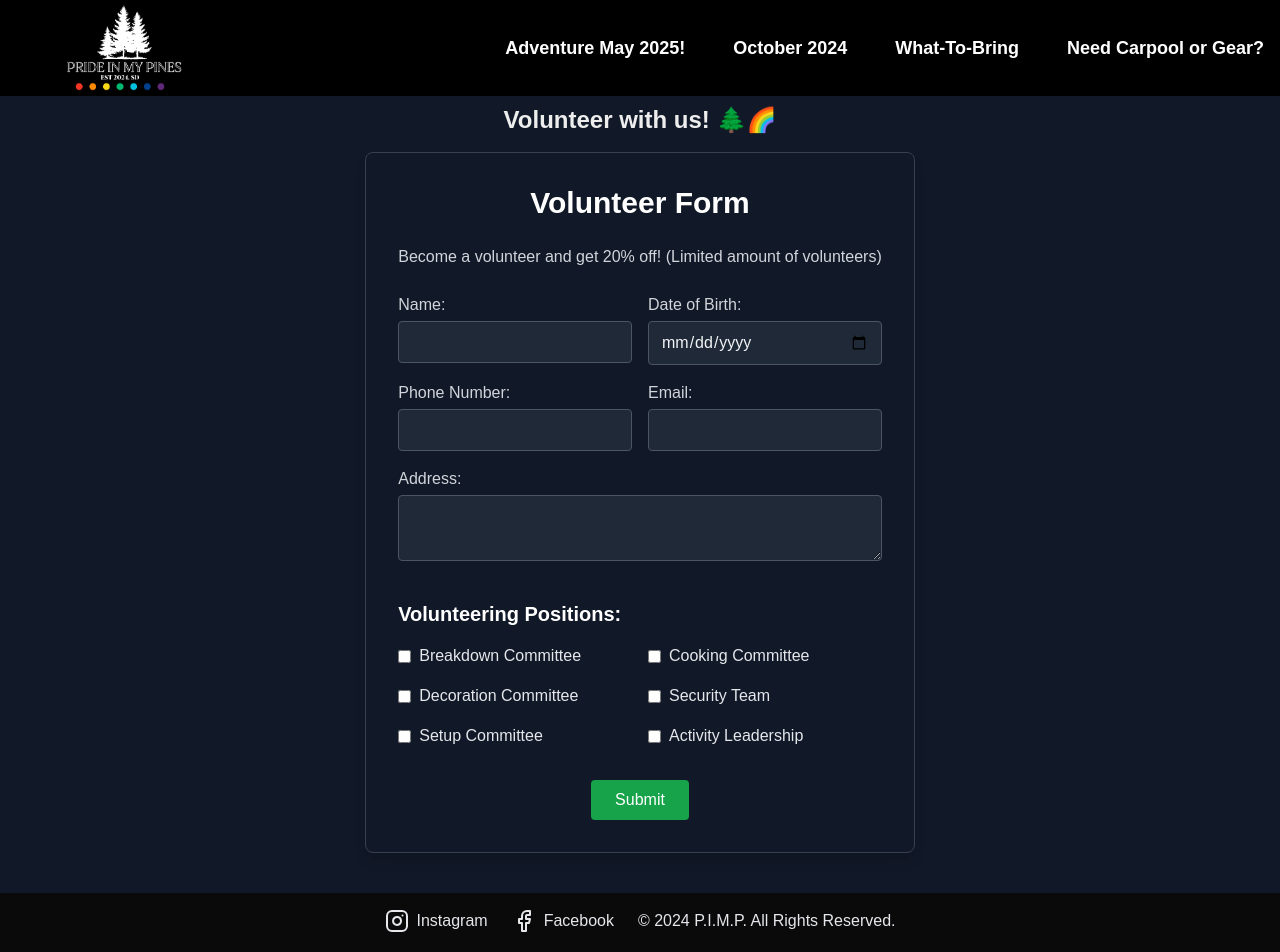
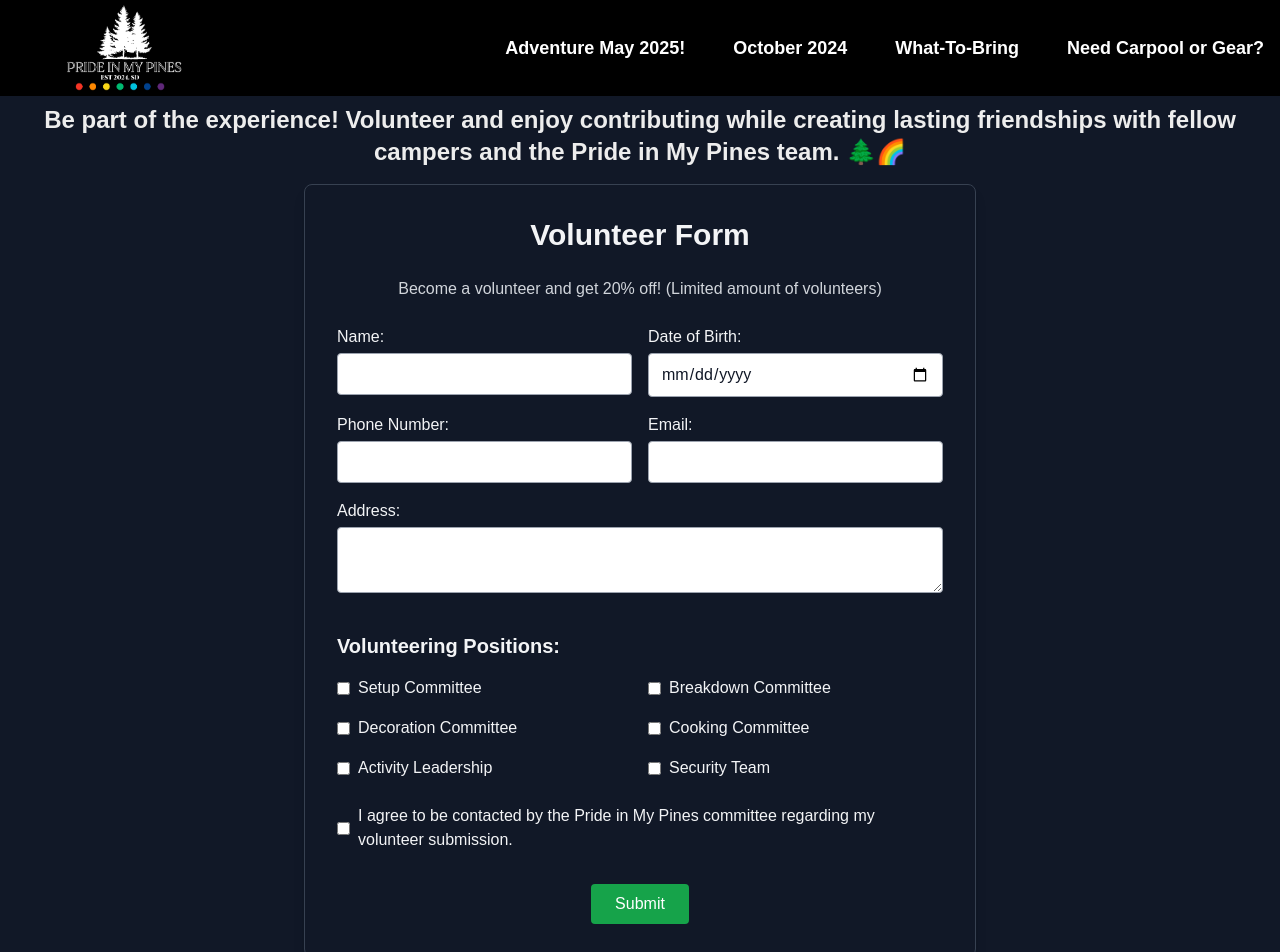
Before and after one commit to lexfm/pride-in-my-pines, a Next.js app: page /volunteer in a window 1280 px wide. Shown: the top 952 px of the page. Built offline with nearby package versions, Linux system fonts and the light colour scheme.

Commit message:
Feat: Prettified volunteer form

```diff
--- a/components/imageCarousel.tsx
+++ b/components/imageCarousel.tsx
@@ -48,7 +48,6 @@ const ImageCarousel = ({ images }: ImageCarouselProps) => {
                 alt={`Slide ${index}`}
                 width={400} // Set an appropriate width
                 height={300} // Set an appropriate height
-                objectFit="cover"
                 className="object-cover w-full h-[300px] md:h-[500px]"
               />
             </SwiperSlide>
--- a/components/volunteerForm.tsx
+++ b/components/volunteerForm.tsx
@@ -1,21 +1,50 @@
 import React, { useState } from 'react';
 
+interface FormData {
+    name: string;
+    dob: string;
+    phone: string;
+    email: string;
+    address: string;
+    positions: string[];
+    consent: boolean;
+}
+
+interface Toast {
+    type: 'success' | 'error';
+    message: string;
+}
+
 const VolunteerForm: React.FC = () => {
-  const [formData, setFormData] = useState({
+    const [formData, setFormData] = useState<FormData>({
         name: '',
         dob: '',
         phone: '',
         email: '',
         address: '',
-    positions: [] as string[],
+        positions: [],
+        consent: false,
     });
 
-  const [toast, setToast] = useState<{ type: 'success' | 'error'; message: string } | null>(null);
-  const [formSubmitted, setFormSubmitted] = useState(false); // ✅ Added this state
+    const positionDescriptions: Record<string, string> = {
+        'Breakdown Committee': 'Assist with event teardown and cleanup.',
+        'Cooking Committee': 'Help prepare and serve food to attendees.',
+        'Decoration Committee': 'Set up decorations and beautify the event space.',
+        'Security Team': 'Help ensure everyones safety during the event.',
+        'Setup Committee': 'Assist with setup and logistics before the event starts.',
+        'Activity Leadership': 'Lead games, workshops, or activities for attendees.',
+    };
+
+    const [formSubmitted, setFormSubmitted] = useState(false);
+    const [toast, setToast] = useState<Toast | null>(null);
+    const [isSubmitting, setIsSubmitting] = useState(false);
 
     const handleChange = (e: React.ChangeEvent<HTMLInputElement | HTMLTextAreaElement>) => {
-    const { name, value } = e.target;
-    setFormData({ ...formData, [name]: value });
+        const { name, value, type, checked } = e.target as HTMLInputElement;
+        setFormData((prev) => ({
+            ...prev,
+            [name]: type === 'checkbox' && name === 'consent' ? checked : value,
+        }));
     };
 
     const handleCheckboxChange = (e: React.ChangeEvent<HTMLInputElement>) => {
@@ -28,44 +57,80 @@ const VolunteerForm: React.FC = () => {
         }));
     };
 
-  const showToast = (type: 'success' | 'error', message: string) => {
-    setToast({ type, message });
-    setTimeout(() => setToast(null), 3000); // Auto-hide after 3 seconds
+    const validateForm = () => {
+        const phoneRegex = /^[0-9\-\+\s\(\)]{7,15}$/;
+        const emailRegex = /^[^\s@]+@[^\s@]+\.[^\s@]+$/;
+        if (!emailRegex.test(formData.email)) {
+            setToast({ type: 'error', message: 'Please enter a valid email address.' });
+            return false;
+        }
+        if (!phoneRegex.test(formData.phone)) {
+            setToast({ type: 'error', message: 'Please enter a valid phone number.' });
+            return false;
+        }
+        if (!formData.consent) {
+            setToast({ type: 'error', message: 'You must agree to be contacted.' });
+            return false;
+        }
+        return true;
     };
 
     const handleSubmit = async (e: React.FormEvent) => {
         e.preventDefault();
+        if (!validateForm()) return;
+
+        if ((formData as any).website) {
+            // If bot filled the honeypot field, silently stop processing.
+            return;
+        }
+
+        setIsSubmitting(true);
         try {
             const response = await fetch('/api/send-email', {
                 method: 'POST',
                 headers: { 'Content-Type': 'application/json' },
                 body: JSON.stringify(formData),
             });
+            const result = await response.json();
             if (response.ok) {
-        showToast('success', '✅ Form submitted successfully!');
-        setFormSubmitted(true); // ✅ Hide form and show success message
+                setFormSubmitted(true);
+                setToast({ type: 'success', message: 'Thank you for volunteering! We will contact you soon.' });
+                // Auto-clear form
+                setFormData({
+                    name: '',
+                    dob: '',
+                    phone: '',
+                    email: '',
+                    address: '',
+                    positions: [],
+                    consent: false,
+                });
             } else {
-        showToast('error', '❌ Failed to submit the form.');
+                setToast({ type: 'error', message: result.message || 'Failed to submit the form.' });
             }
-    } catch (error) {
-      showToast('error', '❌ An unexpected error occurred.');
+        } catch {
+            setToast({ type: 'error', message: 'There was an unexpected error submitting the form.' });
+        } finally {
+            setIsSubmitting(false);
         }
     };
 
     const positions = [
+        'Setup Committee',
         'Breakdown Committee',
+        'Decoration Committee',
         'Cooking Committee',
-    'Decoration Committee',
+        'Activity Leadership',
         'Security Team',
-    'Setup Committee',
-    'Activity Leadership',
     ];
 
     return (
         <div className="relative">
-      {/* ✅ Toast */}
+            {/* Toast */}
             {toast && (
                 <div
+                    role="alert"
+                    aria-live="polite"
                     className={`fixed top-4 right-4 px-6 py-3 rounded-lg shadow-lg transition-opacity duration-300 ease-in-out
           ${toast.type === 'success' ? 'bg-green-600 text-white' : 'bg-red-600 text-white'}`}
                 >
@@ -78,18 +143,19 @@ const VolunteerForm: React.FC = () => {
                 </div>
             )}
 
-      {/* ✅ Success Message or Form */}
+            {/* Success Message or Form */}
             {formSubmitted ? (
                 <div className="max-w-2xl mx-auto bg-green-700 text-white rounded-lg shadow-lg p-8 text-center">
                     <h2 className="text-3xl font-bold mb-4">Thank you for volunteering! 🎉</h2>
+                    <p className="text-lg mt-4"> A confirmation message has been sent to the provided email. [Please make sure to check your Spam/Junk folder!] </p>
                     <p className="text-lg">We appreciate your willingness to help. Our team will contact you soon!</p>
                 </div>
             ) : (
                 <form
                     onSubmit={handleSubmit}
-          className="max-w-2xl mx-auto bg-gray-900 shadow-lg rounded-lg p-8 border border-gray-700 text-gray-100"
+                    className="max-w-2xl mx-auto bg-gray-900 shadow-lg rounded-lg p-8 border border-gray-700 text-gray-900"
                 >
-          <h2 className="text-3xl font-bold text-white mb-6 text-center">Volunteer Form</h2>
+                    <h2 className="text-3xl font-bold text-gray-100 mb-6 text-center">Volunteer Form</h2>
                     <p className="text-center text-gray-300 mb-6">
                         Become a volunteer and get 20% off! (Limited amount of volunteers)
                     </p>
@@ -97,71 +163,76 @@ const VolunteerForm: React.FC = () => {
                     <div className="space-y-4">
                         <div className="flex flex-col md:flex-row md:space-x-4">
                             <div className="flex-1">
-                <label className="block text-gray-300 font-medium mb-1">Name:</label>
+                                <label htmlFor="name" className="block text-gray-100 font-medium mb-1">Name:</label>
                                 <input
+                                    id="name"
                                     type="text"
                                     name="name"
                                     value={formData.name}
                                     onChange={handleChange}
                                     required
-                  className="w-full border border-gray-600 rounded px-3 py-2 bg-gray-800 text-gray-100 focus:ring-2 focus:ring-green-500 focus:outline-none transition duration-300 ease-in-out"
+                                    className="w-full border border-gray-400 rounded px-3 py-2 bg-white text-gray-900 focus:ring-2 focus:ring-green-500 focus:outline-none transition duration-300 ease-in-out"
                                 />
                             </div>
                             <div className="flex-1">
-                <label className="block text-gray-300 font-medium mb-1">Date of Birth:</label>
+                                <label htmlFor="dob" className="block text-gray-100 font-medium mb-1">Date of Birth:</label>
                                 <input
+                                    id="dob"
                                     type="date"
                                     name="dob"
                                     value={formData.dob}
                                     onChange={handleChange}
                                     required
-                  className="w-full border border-gray-600 rounded px-3 py-2 bg-gray-800 text-gray-100 focus:ring-2 focus:ring-green-500 focus:outline-none transition duration-300 ease-in-out"
+                                    className="w-full border border-gray-400 rounded px-3 py-2 bg-white text-gray-900 focus:ring-2 focus:ring-green-500 focus:outline-none transition duration-300 ease-in-out"
                                 />
                             </div>
                         </div>
 
                         <div className="flex flex-col md:flex-row md:space-x-4">
                             <div className="flex-1">
-                <label className="block text-gray-300 font-medium mb-1">Phone Number:</label>
+                                <label htmlFor="phone" className="block text-gray-100 font-medium mb-1">Phone Number:</label>
                                 <input
+                                    id="phone"
                                     type="tel"
                                     name="phone"
                                     value={formData.phone}
                                     onChange={handleChange}
                                     required
-                  className="w-full border border-gray-600 rounded px-3 py-2 bg-gray-800 text-gray-100 focus:ring-2 focus:ring-green-500 focus:outline-none transition duration-300 ease-in-out"
+                                    className="w-full border border-gray-400 rounded px-3 py-2 bg-white text-gray-900 focus:ring-2 focus:ring-green-500 focus:outline-none transition duration-300 ease-in-out"
                                 />
                             </div>
                             <div className="flex-1">
-                <label className="block text-gray-300 font-medium mb-1">Email:</label>
+                                <label htmlFor="email" className="block text-gray-100 font-medium mb-1">Email:</label>
                                 <input
+                                    id="email"
                                     type="email"
                                     name="email"
                                     value={formData.email}
                                     onChange={handleChange}
                                     required
-                  className="w-full border border-gray-600 rounded px-3 py-2 bg-gray-800 text-gray-100 focus:ring-2 focus:ring-green-500 focus:outline-none transition duration-300 ease-in-out"
+                                    className="w-full border border-gray-400 rounded px-3 py-2 bg-white text-gray-900 focus:ring-2 focus:ring-green-500 focus:outline-none transition duration-300 ease-in-out"
                                 />
                             </div>
                         </div>
 
                         <div>
-              <label className="block text-gray-300 font-medium mb-1">Address:</label>
+                            <label htmlFor="address" className="block text-gray-100 font-medium mb-1">Address:</label>
                             <textarea
+                                id="address"
                                 name="address"
                                 value={formData.address}
                                 onChange={handleChange}
                                 required
-                className="w-full border border-gray-600 rounded px-3 py-2 bg-gray-800 text-gray-100 focus:ring-2 focus:ring-green-500 focus:outline-none transition duration-300 ease-in-out"
+                                className="w-full border border-gray-400 rounded px-3 py-2 bg-white text-gray-900 focus:ring-2 focus:ring-green-500 focus:outline-none transition duration-300 ease-in-out"
                             />
                         </div>
                     </div>
 
                     <div className="mt-8">
-            <h3 className="text-xl font-semibold text-white mb-4">Volunteering Positions:</h3>
+                        <h3 className="text-xl font-semibold text-gray-100 mb-4">Volunteering Positions:</h3>
                         <div className="grid grid-cols-1 md:grid-cols-2 gap-4">
                             {positions.map((position) => (
-                <label key={position} className="flex items-center space-x-2 text-gray-200">
+                                <label key={position} className="relative flex items-center space-x-2 text-gray-100 group">
                                     <input
                                         type="checkbox"
                                         value={position}
@@ -170,19 +241,50 @@ const VolunteerForm: React.FC = () => {
                                         className="accent-green-500 transition duration-300 ease-in-out"
                                     />
                                     <span>{position}</span>
+                                    <div
+                                        className="absolute left-8 top-6 z-10 hidden group-hover:block bg-gray-800 text-white text-sm px-3 py-1 rounded shadow-lg w-max"
+                                    >
+                                        {positionDescriptions[position]}
+                                    </div>
                                 </label>
                             ))}
                         </div>
+
                     </div>
 
+                    {/* Consent Checkbox */}
+                    <div className="mt-6">
+                        <label className="flex items-center space-x-2 text-gray-100">
+                            <input
+                                type="checkbox"
+                                name="consent"
+                                checked={formData.consent}
+                                onChange={handleChange}
+                                required
+                                className="accent-green-500"
+                            />
+                            <span>I agree to be contacted by the Pride in My Pines committee regarding my volunteer submission.</span>
+                        </label>
+                    </div>
+
+                    {/* Submit Button */}
                     <div className="mt-8 text-center">
                         <button
                             type="submit"
-              className="bg-green-600 text-white px-6 py-2 rounded hover:bg-green-700 focus:ring-2 focus:ring-green-500 focus:outline-none transition-all duration-300 ease-in-out"
+                            disabled={isSubmitting}
+                            className={`${isSubmitting ? 'opacity-50 cursor-not-allowed' : ''
+                                } bg-green-600 text-white px-6 py-2 rounded hover:bg-green-700 focus:ring-2 focus:ring-green-500 focus:outline-none transition-all duration-300 ease-in-out`}
                         >
-              Submit
+                            {isSubmitting ? 'Submitting...' : 'Submit'}
                         </button>
                     </div>
+                    {/* Honeypot Field */}
+                    <input
+                        type="text"
+                        name="website"
+                        className="hidden"
+                        autoComplete="off"
+                    />
                 </form>
             )}
         </div>
--- a/pages/api/send-email.ts
+++ b/pages/api/send-email.ts
@@ -14,8 +14,8 @@ export default async function handler(req: NextApiRequest, res: NextApiResponse)
     return res.status(400).json({ message: 'Missing required fields' });
   }
 
-  try {
-    const messageText = `
+  // Organizer Message - Plain Text and HTML
+  const organizerText = `
 New Volunteer Signup Received!
 
 Name: ${name}
@@ -23,18 +23,64 @@ Date of Birth: ${dob}
 Phone Number: ${phone}
 Email: ${email}
 Address: ${address}
-Volunteering Positions: ${Array.isArray(positions) ? positions.join(', ') : positions}
-    `.trim();
+Volunteering Roles: ${Array.isArray(positions) ? positions.join(', ') : positions}
+`.trim();
 
-    const data = await resend.emails.send({
+  const organizerHtml = `
+  <h2>📥 New Volunteer Signup Received!</h2>
+  <p><strong>Name:</strong> ${name}</p>
+  <p><strong>Date of Birth:</strong> ${dob}</p>
+  <p><strong>Phone Number:</strong> ${phone}</p>
+  <p><strong>Email:</strong> ${email}</p>
+  <p><strong>Address:</strong> ${address}</p>
+  <p><strong>Volunteering Roles:</strong> ${Array.isArray(positions) ? positions.join(', ') : positions}</p>
+  <hr />
+  <p style="color: #4ade80; font-weight: bold;">🌲 Please contact the volunteer ASAP!🏕️</p>
+  `;
+
+  // Volunteer Confirmation Message
+  const volunteerText = `
+Thank you, ${name}!
+
+We received your volunteer signup for Pride in My Pines. Here’s what you selected:
+
+Position(s): ${Array.isArray(positions) ? positions.join(', ') : positions}
+
+Our team will contact you soon.
+
+Sincerely,
+Pride in My Pines Committee 🌲
+`.trim();
+
+  const volunteerHtml = `
+  <h2>🎉 Thank You, ${name}!</h2>
+  <p>We have received your volunteer signup for <strong>Pride in My Pines</strong>.</p>
+  <p><strong>Your selected positions:</strong> ${Array.isArray(positions) ? positions.join(', ') : positions}</p>
+  <p>Our team will review your submission and reach out to you soon.</p>
+  <p style="color: #4ade80; font-weight: bold;">🌲 Sincerely,<br />Pride in My Pines Committee</p>
+  `;
+
+  try {
+    // Email to Organizer
+    await resend.emails.send({
       from: 'Pride in My Pines <noreply@updates.prideinmypines.com>',
-      to: ['lexfimbres@gmail.com'],  // Update with committee email if needed
+      to: ['jrsoto@cox.net', 'jeffbrick@gmail.com', 'lex_fimbres@hotmail.com'], // Organizer email
+      cc: ['lexfimbres@gmail.com'], // Organizer email
       subject: 'New Volunteer Signup Submission',
-      text: messageText,
+      text: organizerText,
+      html: organizerHtml,
     });
 
-    console.log('Resend response:', data);
-    res.status(200).json({ message: 'Email sent successfully' });
+    // Confirmation Email to Volunteer
+    await resend.emails.send({
+      from: 'Pride in My Pines <noreply@updates.prideinmypines.com>',
+      to: [email], // Volunteer email
+      subject: 'Thank You for Volunteering with Pride in My Pines!',
+      text: volunteerText,
+      html: volunteerHtml,
+    });
+
+    res.status(200).json({ message: 'Emails sent successfully' });
   } catch (error) {
     console.error('Resend error:', error);
     res.status(500).json({ message: 'Failed to send email', error });
--- a/pages/volunteer/index.tsx
+++ b/pages/volunteer/index.tsx
@@ -5,7 +5,7 @@ export default function Volunteer() {
     return (
         <main className="volunteer-section flex flex-col gap-4 row-start-2 items-center items-start">
             <h3 className="text-2xl font-extrabold dark:text-white text-center">
-                Volunteer with us! 🌲🌈
+                Be part of the experience! Volunteer and enjoy contributing while creating lasting friendships with fellow campers and the Pride in My Pines team. 🌲🌈
             </h3>
             <VolunteerForm />
         </main>
```
Lines whose indentation alone changed are shown as unchanged.
